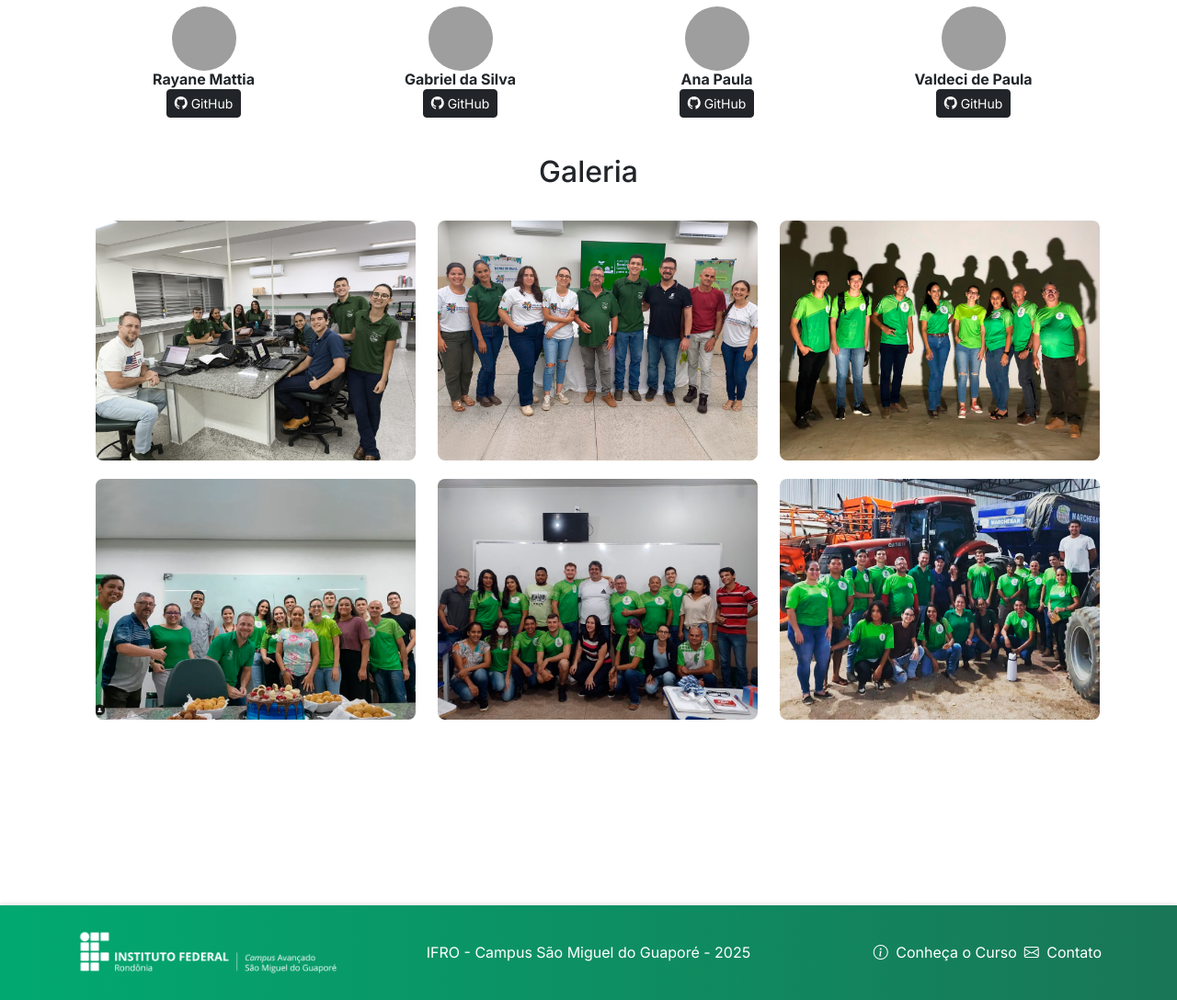
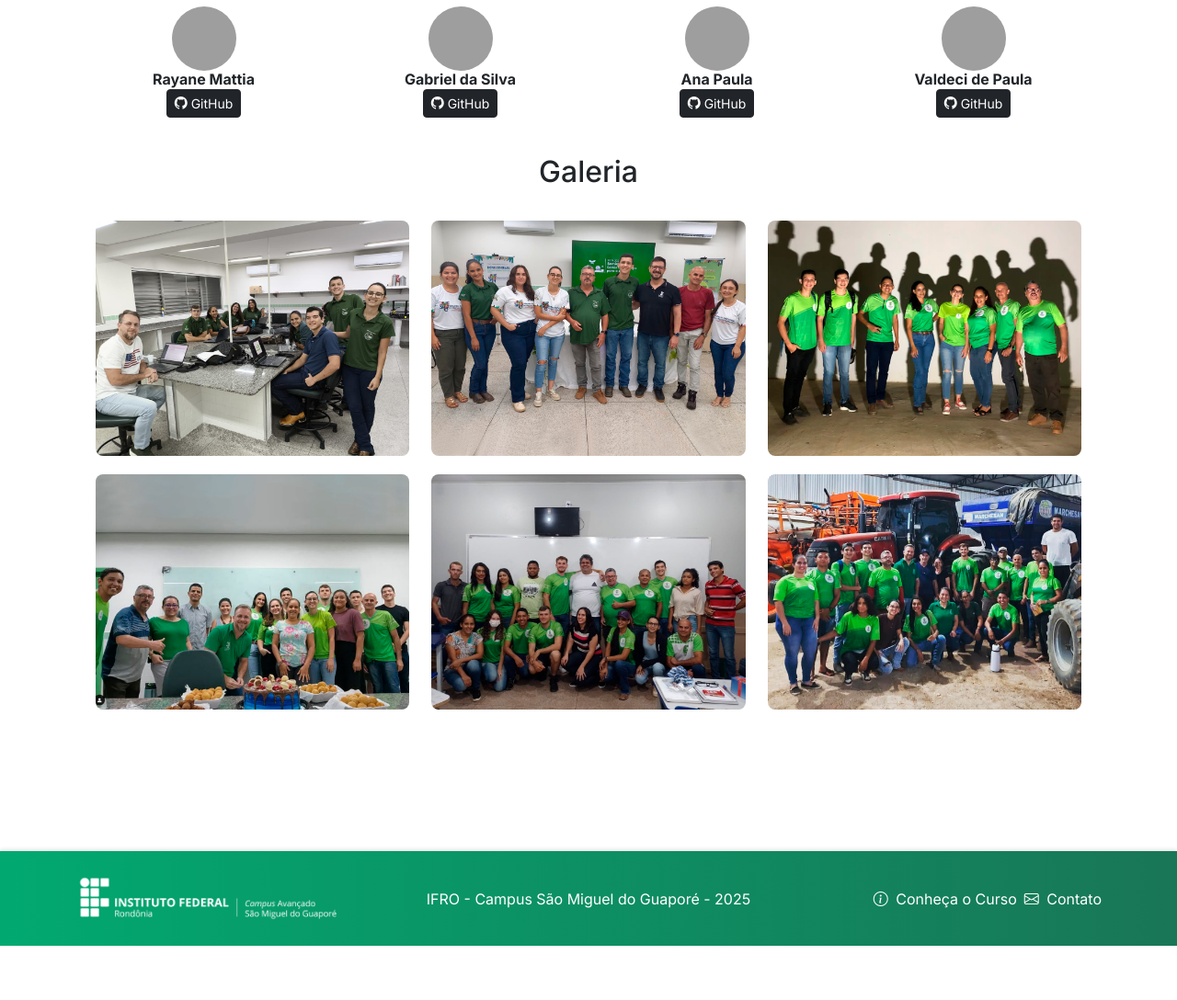
Before and after one commit to JuniorCarlini/agrocomputation, a Django app: page / in a window 1280 px wide. Shown: the part 1490-2578 px from the top of the page at 92% size. After the commit the page ends 2519 px from the top, so only its background shows below. Run offline with Django 5.2, Linux system fonts and the light colour scheme; some libraries are stand-ins or nearby versions; grey boxes are pictures that could not be loaded.

Commit message:
Update apresentation.html

```diff
--- a/comum/templates/comum/apresentation.html
+++ b/comum/templates/comum/apresentation.html
@@ -171,7 +171,7 @@
                     <i class="bi bi-github"></i> Repositório
                 </a>
             </div>
-            <div class="row mb-5 justify-content-center">
+            <div class="row justify-content-center">
                 <div class="col-md-6 col-lg-4 d-flex justify-content-center mb-4 text-center">
                     <a href="irrigation/" class="btn btn-light module-btn">
                         <img src="https://img.freepik.com/fotos-premium/close-up-de-irrigacao-por-gotejamento-de-tubo-com-vazamento-em-um-campo-de-alface_419341-149297.jpg" alt="Sistema de Irrigação">
@@ -292,9 +292,9 @@
                         </a>
                     </div>
                 </div>
-                <div class="text-center">
+                <div class="text-center ">
                     <h2 class="mb-4">Galeria</h2>
-                    <div class="project-gallery row justify-content-center">
+                    <div class="project-gallery row justify-content-center me-2">
                         <div class="col-md-4"><img src="{% static 'images/img-1.jpg' %}" alt="Projeto 1"></div>
                         <div class="col-md-4"><img src="{% static 'images/img-2.png' %}" alt="Projeto 1"></div>
                         <div class="col-md-4"><img src="{% static 'images/img-3.png' %}" alt="Projeto 1"></div>
```
